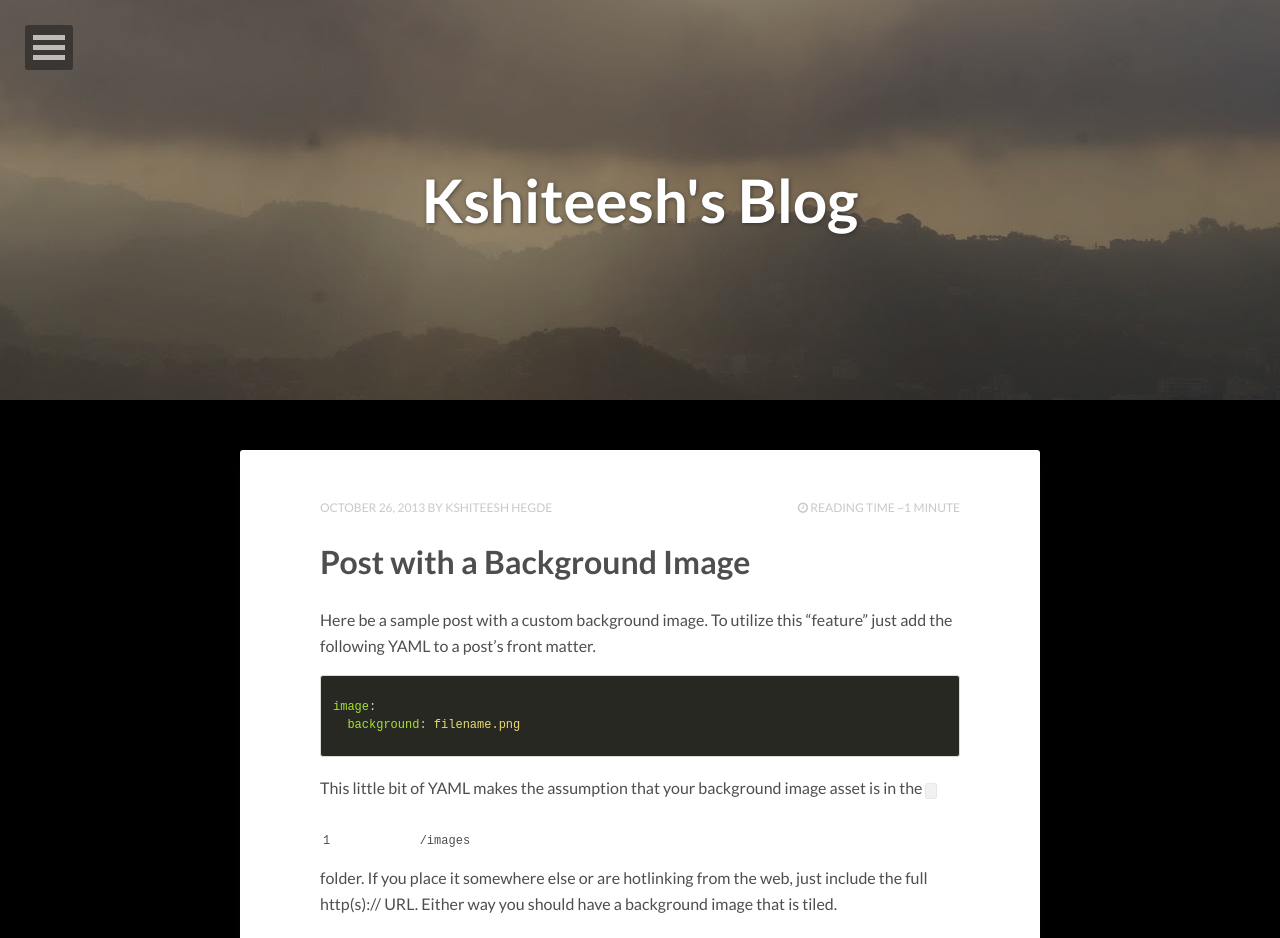
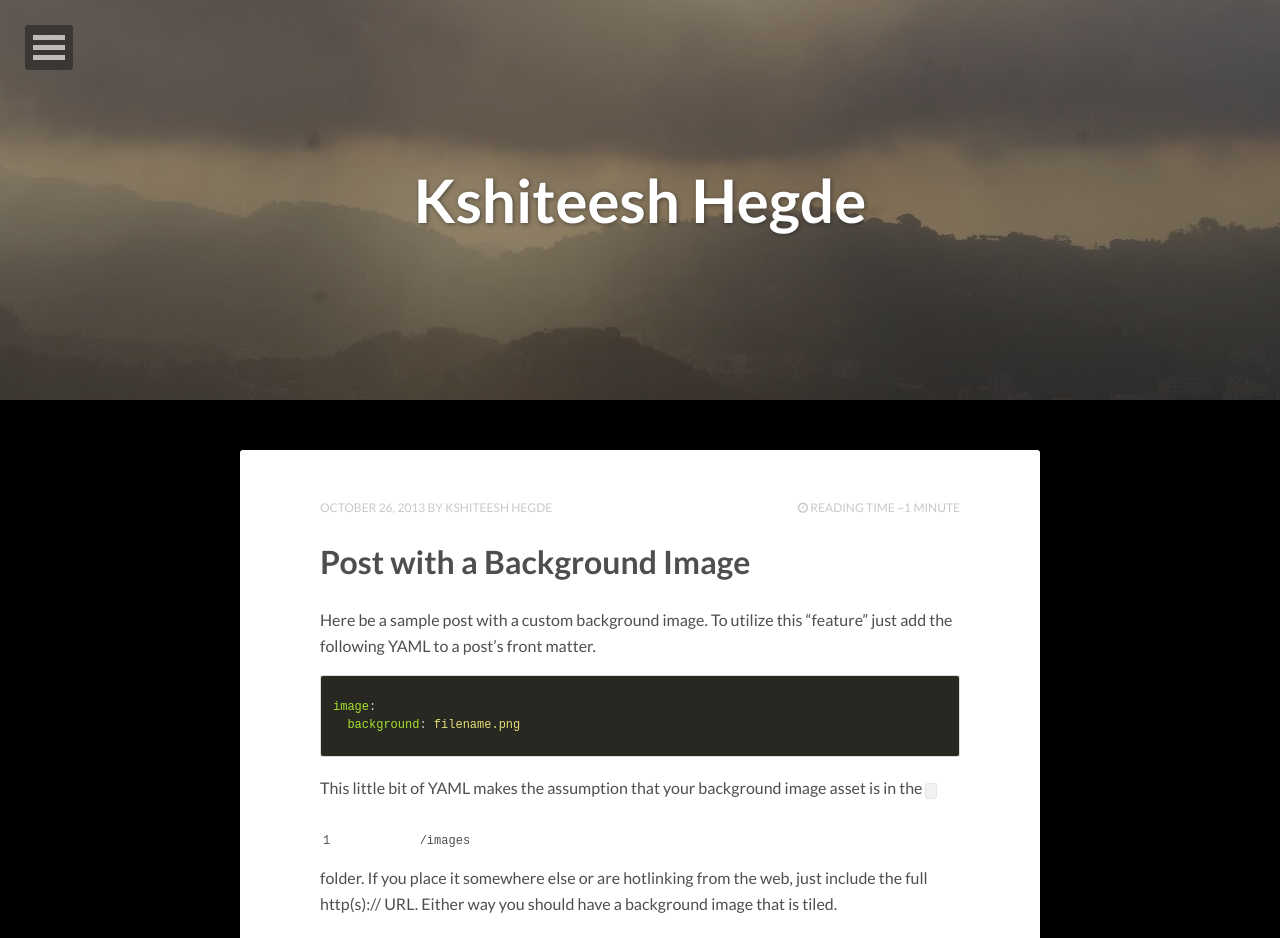
Before and after one commit to kshiteesh/personal_website, a Jekyll site: the page built from index.html, in a window 1280 px wide. Shown: the top 938 px of the page. Built offline with Jekyll 4.4.1, drawn with Linux system fonts in a browser that asks for light colours; nearby versions of some CDN libraries; the list of posts is cut into pages by our own code.

Commit message:
Config Update

```diff
--- a/_config.yml
+++ b/_config.yml
@@ -1,11 +1,11 @@
-title:            Kshiteesh's Blog
+title:            Kshiteesh Hegde
 description:      Travel Stories and more.
-disqus_shortname: hpstrtheme
+disqus_shortname: scriptogramkshiteesh
 reading_time:     true
 words_per_minute: 200
 # Your site's domain goes here (eg: //mmistakes.github.io, http://mademistakes.com, etc)
 # When testing locally leave blank or use http://localhost:4000
-url:
+url:              http://www.hegde.me
 
 # Owner/author information
 owner:
```
Also changed, not shown: about/index.md (+2 -2 lines).
